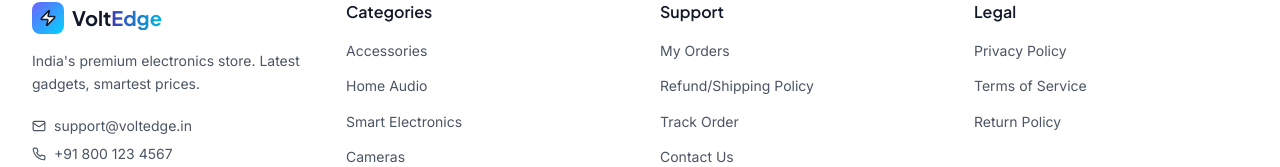
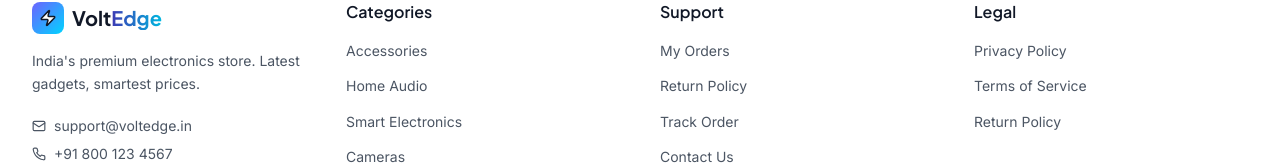
Before and after one commit to Aditya-chauhann/VoltEdge, a Next.js app in the folder frontend/: page / in a window 1280 px wide. Shown: the part 2893-3060 px from the top of the page. Built offline with nearby package versions, Linux system fonts and the light colour scheme; no server answers.

Commit message:
fix: change Refund/Shipping Policy back to Return Policy in Support footer

```diff
--- a/frontend/components/layout/Footer.tsx
+++ b/frontend/components/layout/Footer.tsx
@@ -14,7 +14,7 @@ const categories = [
 
 const support = [
   { name: 'My Orders',     href: '/account/orders' },
-  { name: 'Refund/Shipping Policy', href: '/refund-shipping-policy' },
+  { name: 'Return Policy', href: '/return-policy' },
   { name: 'Track Order',   href: '/account/orders' },
   { name: 'Contact Us',    href: 'mailto:support@voltedge.in' },
 ];
```
